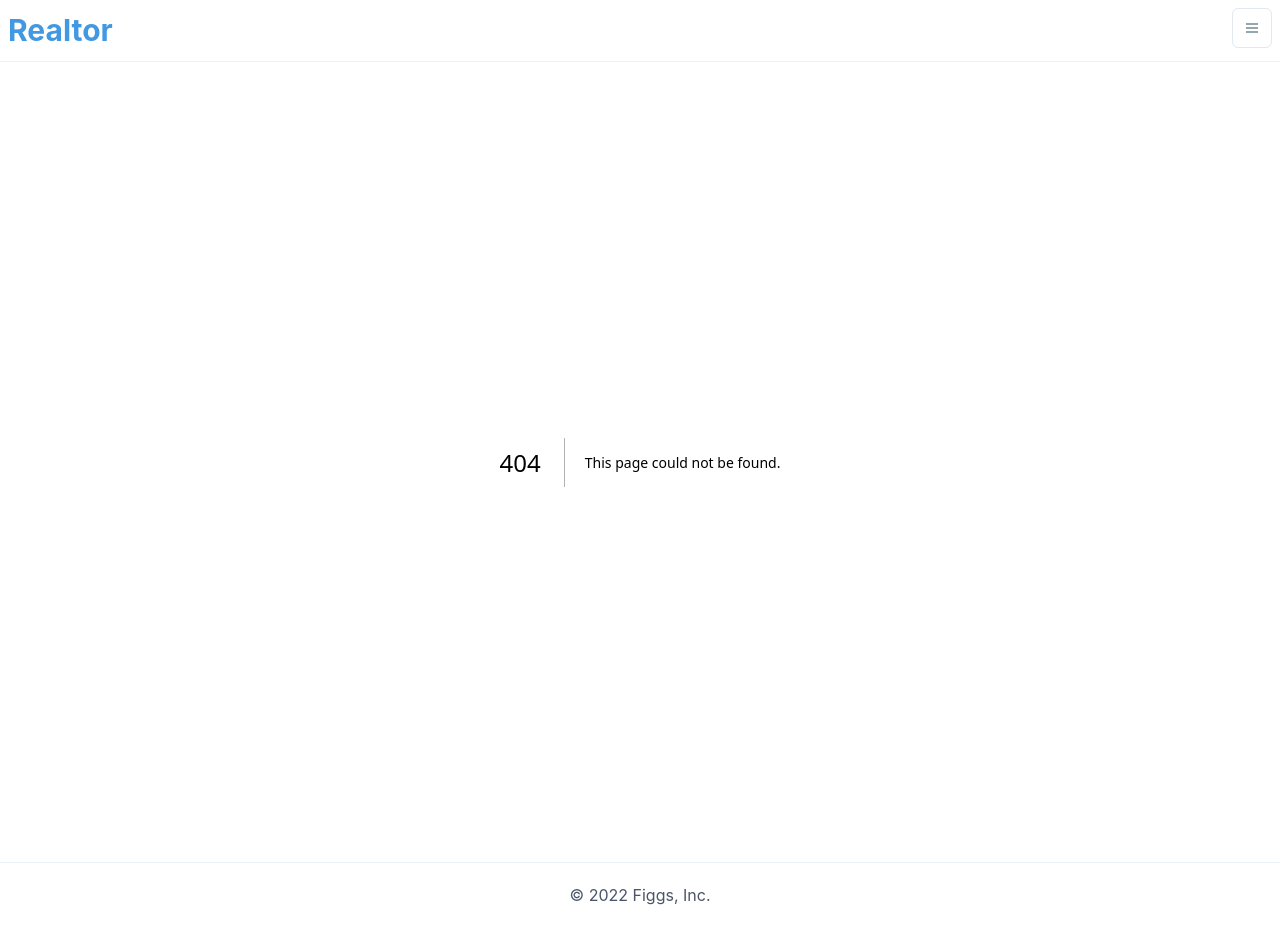
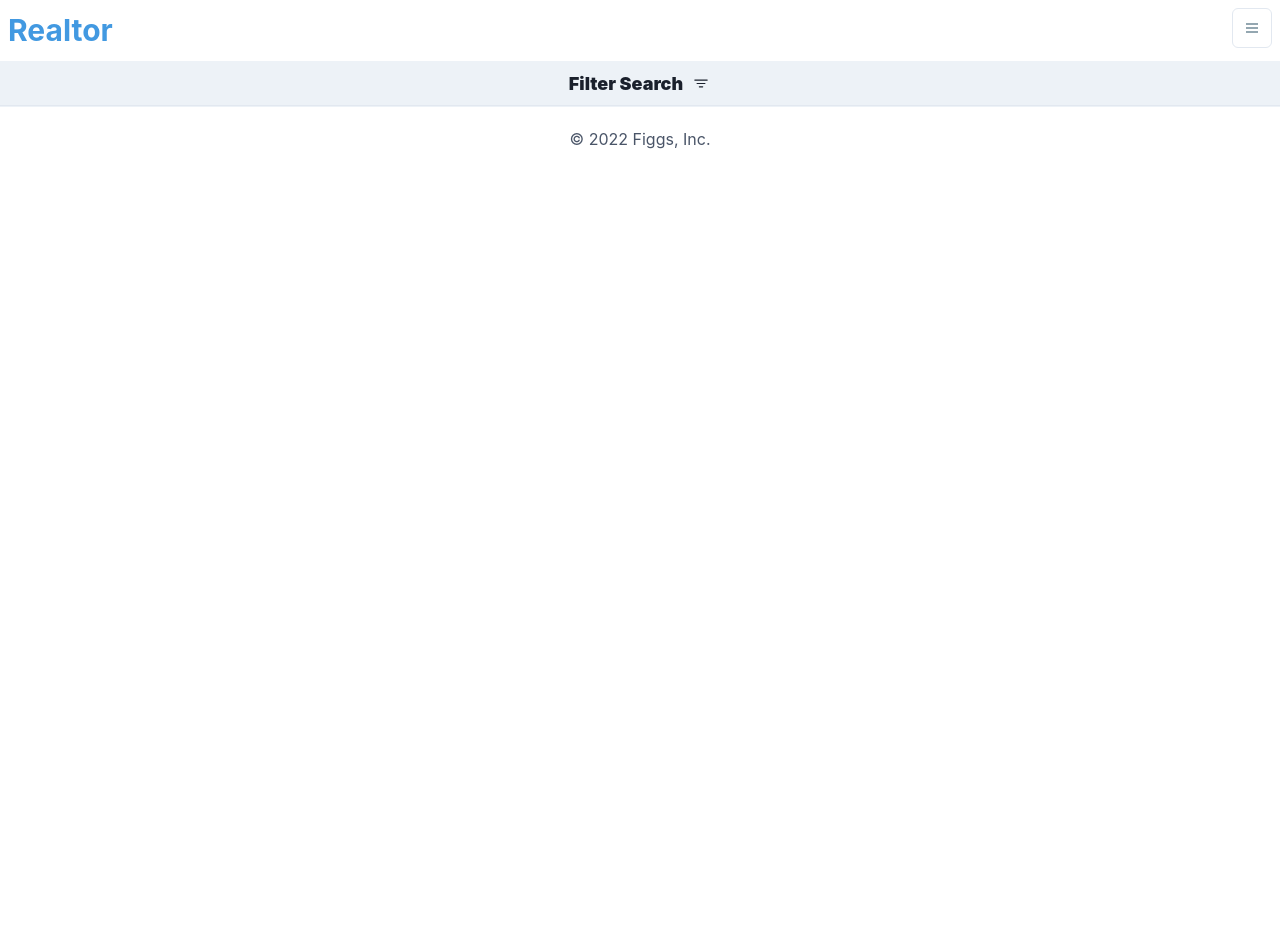
Before and after one commit to hzhang20902/realestateNextjs, a Next.js app: page /search in a window 1280 px wide. Before the commit this address had no page. After the commit the page ends 800 px from the top, so only its background shows below. Built offline with nearby package versions, Linux system fonts and the light colour scheme.

Commit message:
started search filter, in process

```diff
--- /dev/null
+++ b/components/SearchFilters.jsx
@@ -0,0 +1,11 @@
+import { useEffect, useState } from "react";
+import { Flex, Select, Box, Text, Input, Spinner, Icon, Button } from "@chakra-ui/react";
+import { useRouter } from "next/router";
+import { MdCancel } from 'react-icons/md'
+import Image from "next/image";
+
+const SearchFilters = () => {
+
+}
+
+export default SearchFilters;
--- /dev/null
+++ b/pages/search.js
@@ -0,0 +1,35 @@
+import { useState } from "react";
+import { useRouter } from "next/router";
+import Image from "next/image";
+import { Flex, Box, Text, Icon } from "@chakra-ui/react";
+import { BsFilter } from "react-icons/bs";
+import SearchFilters from "../components/SearchFilters";
+
+const Search = () => {
+    const [searchFilters, setSearchFilters] = useState(false)
+    const router = useRouter()
+
+    return (
+        <Box>
+            <Flex
+                cursor='pointer'
+                bg='gray.100'
+                borderBottom='1px'
+                borderColor='gray.200'
+                p='2'
+                fontWeight='black'
+                fontSize='lg'
+                justifyContent='center'
+                alignItems='center'
+                onClick={() => setSearchFilters((prevFilters) => !prevFilters)}
+            >
+                <Text>Filter Search</Text>
+                <Icon paddingLeft='2' w='7' as={BsFilter} />
+
+            </Flex>
+            {searchFilters && <SearchFilters />}
+        </Box>
+    )
+}
+
+export default Search;
```
